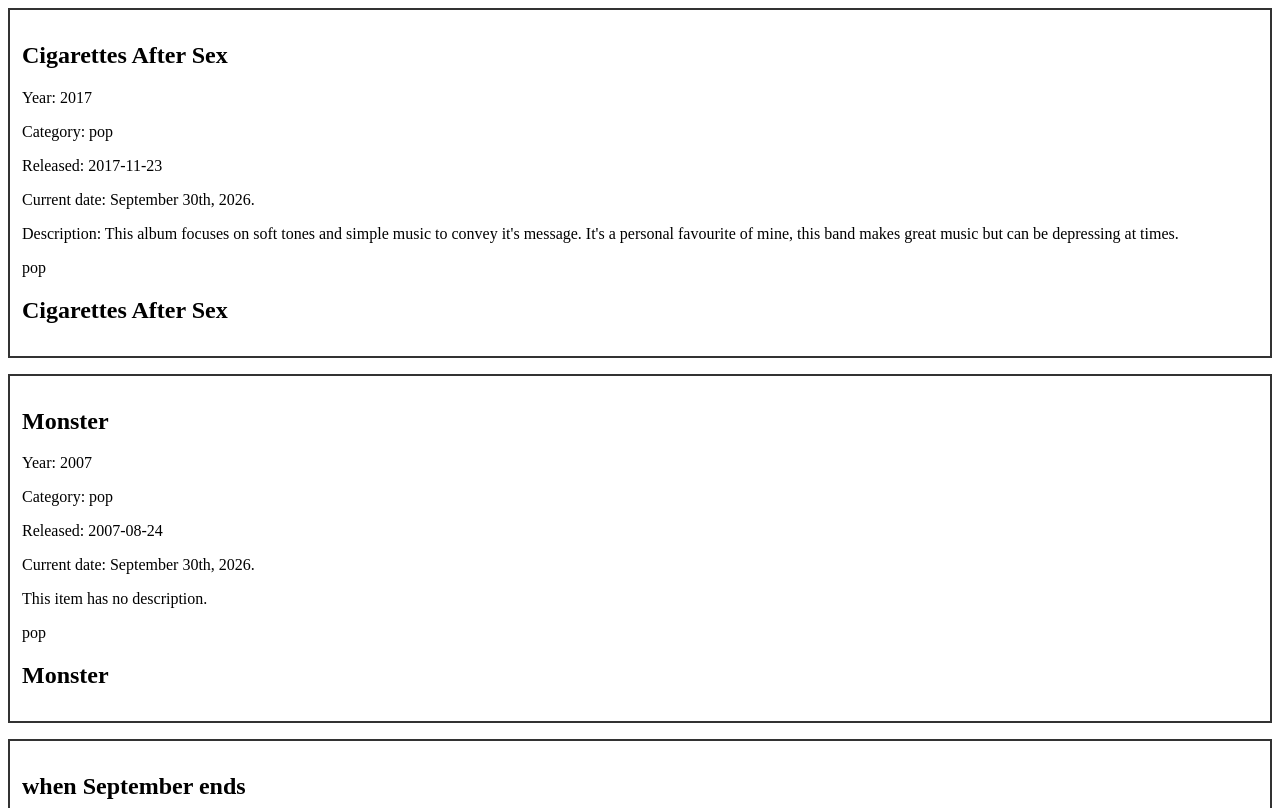
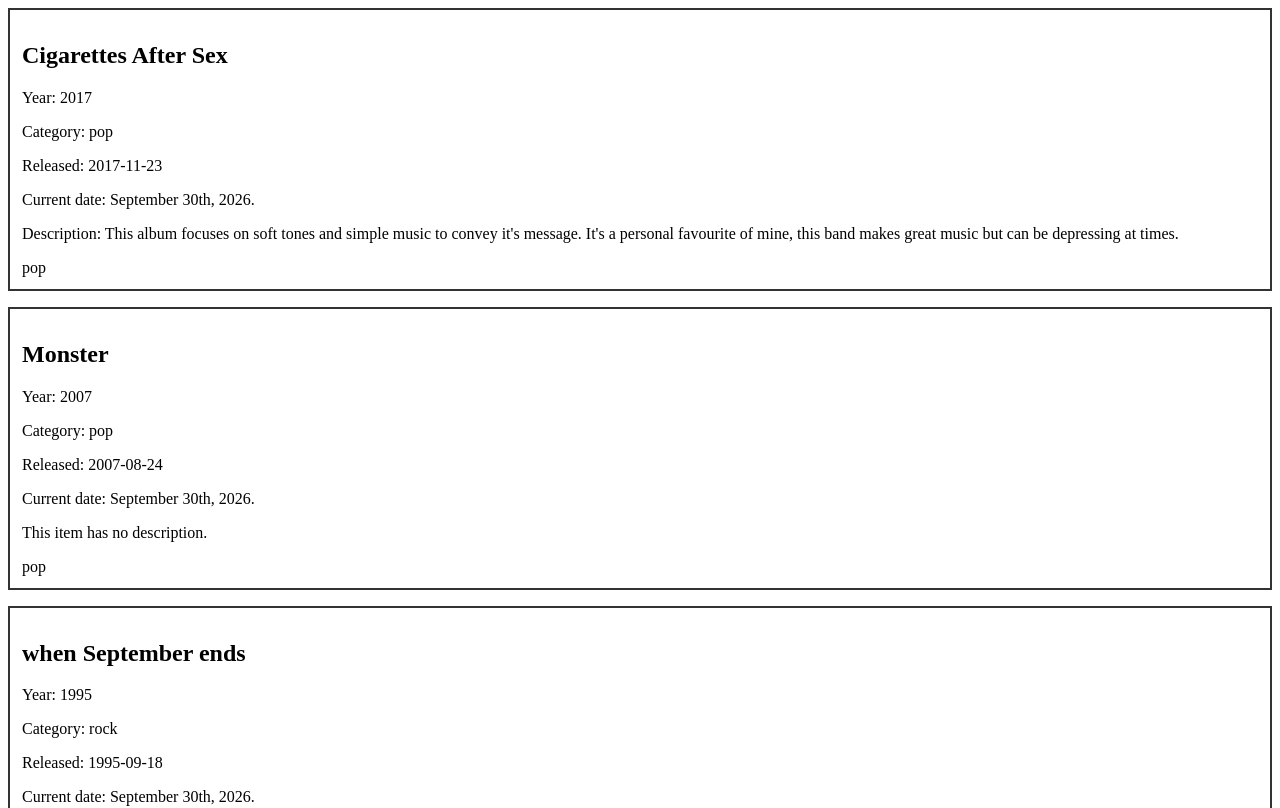
Before and after one commit to SawyerB01/Sawyer_Burton_Learning_AngularF26, an Angular app: page / in a window 1280 px wide. Shown: the top 808 px of the page. Built offline with nearby package versions, Linux system fonts and the light colour scheme.

Commit message:
Site is finally working and click is operating. Anything after this is bonus.

```diff
--- a/src/app/music-list-item/music-list-item.html
+++ b/src/app/music-list-item/music-list-item.html
@@ -1,3 +1,4 @@
+<div (click)="onItemClick()" style="cursor: pointer;">
 <h2>{{ item().name }}</h2>
 <p>Year: {{ item().year }}</p>
 <p>Category: {{ item().category }}</p>
@@ -32,6 +33,5 @@
     }
 
 }
-<div (click)="onitemClick()">
-<h2 (click)="onItemClick()">{{ item().name }}</h2>
+
 </div>
```
